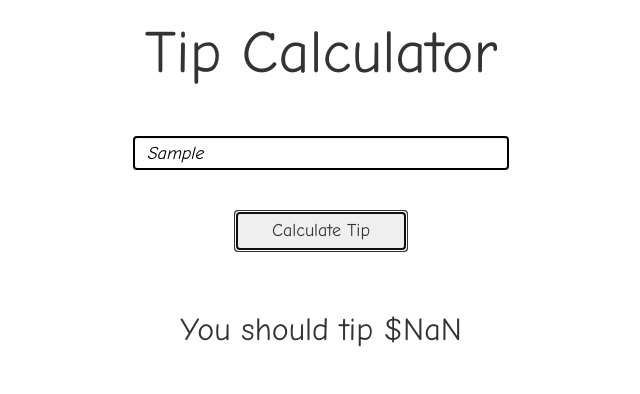
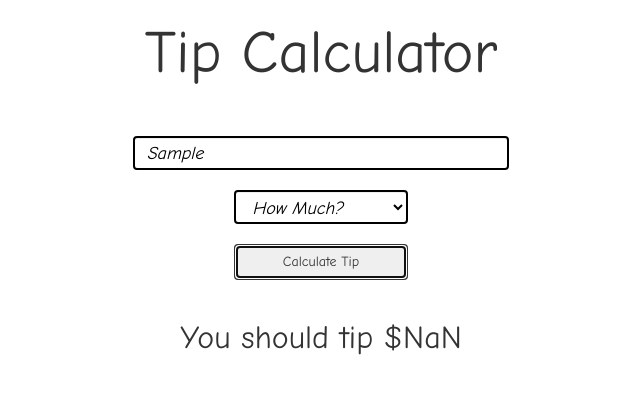
Before and after one commit to KierstonHill83/jquery-tip-calculator, a plain HTML site: page index.html in a window 1280 px wide. Both pictures are taken after typing "Sample" into the empty fields and a click on the button "Calculate Tip". Shown: the whole page, without its empty margins (319-959 px from the left). Drawn offline with nearby package versions, Linux system fonts and the light colour scheme.

Commit message:
Updated the javascript soit will calculate the tip amount for 10, 15, 20 percent.

```diff
--- a/app.css
+++ b/app.css
@@ -17,7 +17,8 @@ h1 {
   border-width: 2px;
   border: solid 2px;
   font-family: Comic Sans MS;
-  font-size: 18px;
+  font-size: 14px;
+  text-align: center;
 }
 
 h2 {
@@ -25,3 +26,8 @@ h2 {
   font-size: 32px;
   text-align: center;
 }
+
+li {
+  font-family: Comic Sans MS;
+  font-size: 14px;
+}
--- a/app.js
+++ b/app.js
@@ -1,18 +1,7 @@
-function tipTwentyPercent(num) {
-  return (num * 0.2).toFixed(2);
-}
-
-
-
-
-//how to work when user puts in $
-
-document.getElementsByClassName("btn")[0].addEventListener("click", function() {
+document.getElementsByClassName("btn-md")[0].addEventListener("click", function() {
     var amount = document.getElementsByTagName("input")[0].value.replace(/\$/g, "");
-    var twentyPercentTip = tipTwentyPercent(amount);
+    var tipPercentage = document.getElementById("dropdown");
+    var fullTip = (tipPercentage.value * amount).toFixed(2);
     var tipAmount = document.getElementsByTagName("h2")[0];
-    tipAmount.innerHTML = "You should tip $" + twentyPercentTip;
+    tipAmount.innerHTML = "You should tip $" + fullTip;
   });
-
-
-//find box and selectedIndex
--- a/index.html
+++ b/index.html
@@ -17,14 +17,24 @@
              <div class="col-sm-8 col-sm-offset-2">
                 <br><br>
                 <input class="form-control input-md" type="text" placeholder="enter an amount...">
-                <br><br>
+                <br>
               </div> <!-- close column class -->
+              <div class="btn-group col-sm-4 col-sm-offset-4">
+                <select class="form-control" id="dropdown">
+                  <option value="" disabled selected>How Much?</option>
+                  <option value=".1">10%</option>
+                  <option value=".15">15%</option>
+                  <option value=".2">20%</option>
+                </select>
+
+              </div>
               <div class="col-sm-4 col-sm-offset-4">
+                <br>
                 <button type="button" class="btn btn-md btn-block">Calculate Tip</button>
-              </div> <!-- close second column -->
+              </div> <!-- close second column  -->
             </form>
           <div class="col-sm-12">
-            <br><br>
+            <br>
             <h2></h2>
           </div> <!-- close h2 col class -->
         </div> <!-- close col -->
```
